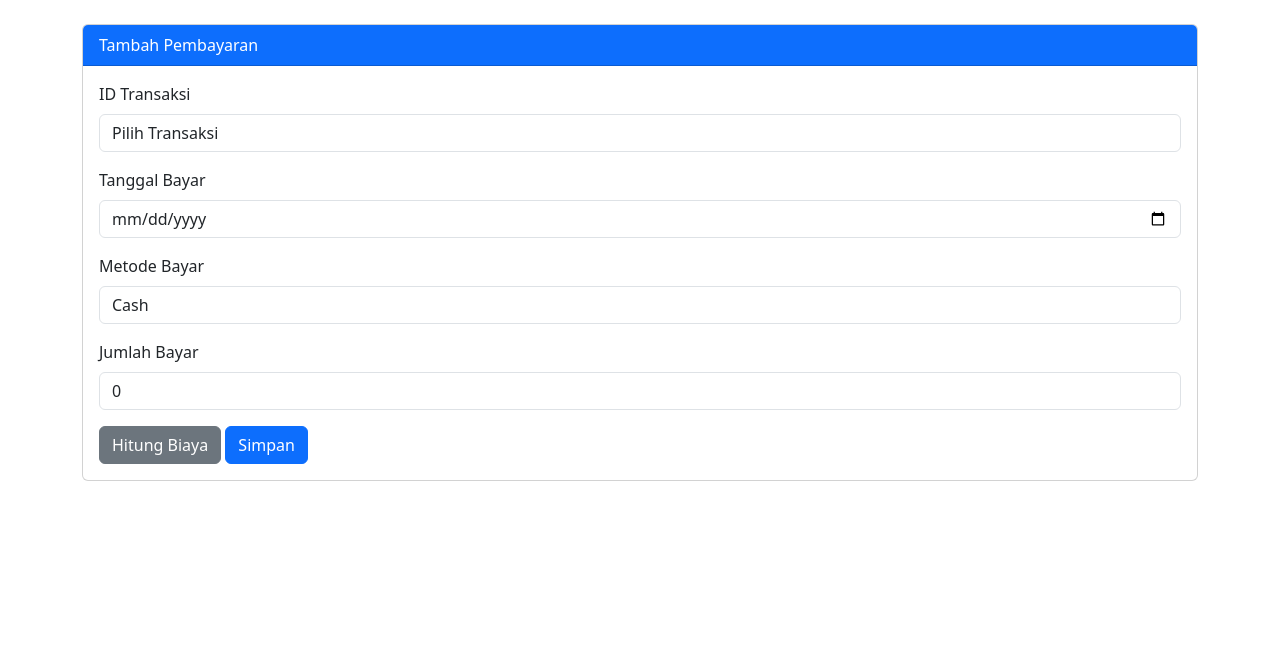
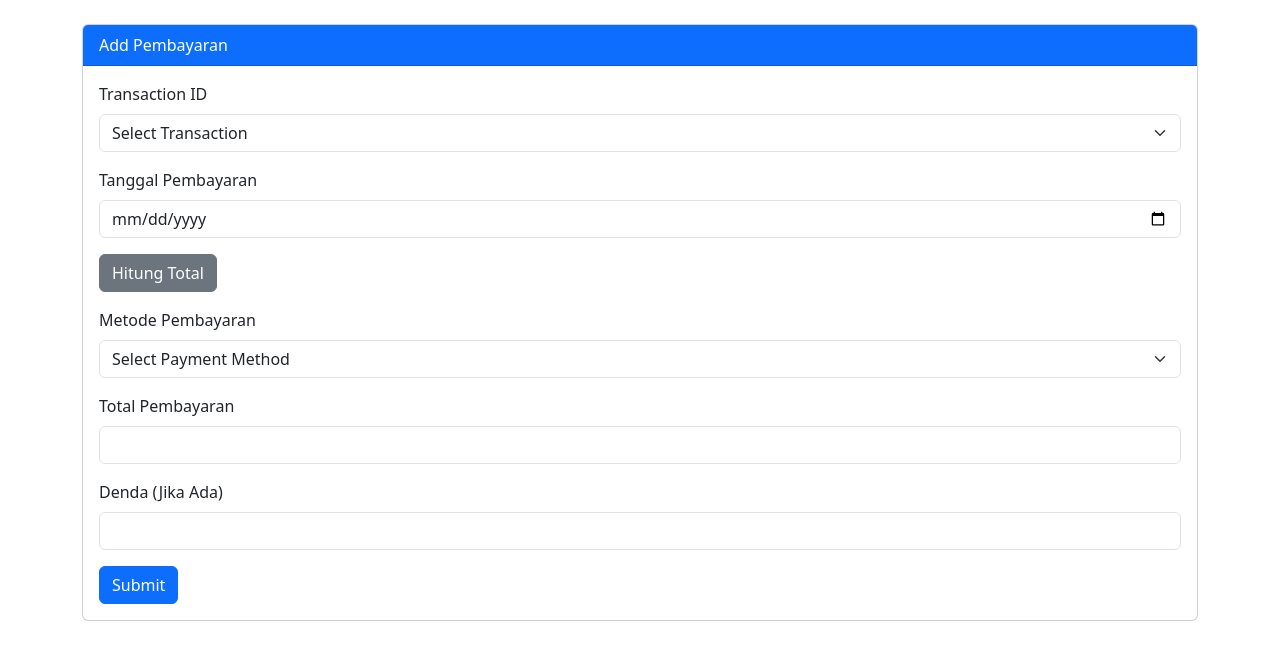
Before and after one commit to halvest/rentalps-pbd, a PHP site: page /add_pembayaran.php in a window 1280 px wide. Shown: the part 56-716 px from the top of the page. Run offline with PHP 8.4, Linux system fonts and the light colour scheme; data comes from the database, SQL or seed files in the repository.

Commit message:
upload not fix

```diff
--- a/add_pembayaran.php
+++ b/add_pembayaran.php
@@ -3,7 +3,7 @@
 <head>
     <meta charset="UTF-8">
     <meta name="viewport" content="width=device-width, initial-scale=1.0">
-    <title>Tambah Pembayaran</title>
+    <title>Add Pembayaran</title>
     <link href="https://cdn.jsdelivr.net/npm/bootstrap@5.3.0/dist/css/bootstrap.min.css" rel="stylesheet">
 </head>
 <body>
@@ -12,109 +12,107 @@
 
 <div class="container mt-4">
     <div class="card">
-        <div class="card-header bg-primary text-white">Tambah Pembayaran</div>
+        <div class="card-header bg-primary text-white">Add Pembayaran</div>
         <div class="card-body">
-            <form method="POST" action="">
+            <?php
+            $jumlah_bayar = '';
+            $denda = '';
+
+            if ($_SERVER["REQUEST_METHOD"] == "POST" && isset($_POST['calculate'])) {
+                $id_transaksi = $_POST['id_transaksi'];
+                $tanggal_bayar = $_POST['tanggal_bayar'];
+                $denda_per_hari = 5000; // Contoh nilai denda per hari
+
+                // Hitung total pembayaran dan denda menggunakan query MySQL
+                $sql_hitung = "
+                    SELECT ps.harga_sewa,
+                           DATEDIFF(t.tanggal_kembali, t.tanggal_sewa) AS durasi_sewa,
+                           GREATEST(DATEDIFF('$tanggal_bayar', t.tanggal_kembali), 0) AS keterlambatan,
+                           (DATEDIFF(t.tanggal_kembali, t.tanggal_sewa) * ps.harga_sewa) +
+                           (GREATEST(DATEDIFF('$tanggal_bayar', t.tanggal_kembali), 0) * $denda_per_hari) AS total_bayar
+                    FROM transaksi t
+                    JOIN playstation ps ON t.id_playstation = ps.id_playstation
+                    WHERE t.id_transaksi = '$id_transaksi'
+                ";
+                $result = $conn->query($sql_hitung);
+
+                if ($result && $result->num_rows > 0) {
+                    $row = $result->fetch_assoc();
+                    $jumlah_bayar = $row['total_bayar'];
+                    $denda = $row['keterlambatan'] * $denda_per_hari;
+                } else {
+                    echo "<div class='alert alert-danger'>Transaksi tidak ditemukan atau data tidak valid.</div>";
+                }
+            }
+
+            if ($_SERVER["REQUEST_METHOD"] == "POST" && isset($_POST['submit'])) {
+                $id_transaksi = $_POST['id_transaksi'];
+                $tanggal_bayar = $_POST['tanggal_bayar'];
+                $metode_bayar = $_POST['metode_bayar'];
+                $status = 'Lunas';
+
+                // Simpan ke tabel pembayaran
+                $sql_pembayaran = "
+                    INSERT INTO pembayaran (id_transaksi, tanggal_bayar, metode_bayar, jumlah_bayar)
+                    VALUES ('$id_transaksi', '$tanggal_bayar', '$metode_bayar', '$jumlah_bayar')
+                ";
+                if ($conn->query($sql_pembayaran) === TRUE) {
+                    // Update status ke tabel transaksi
+                    $sql_update_status = "UPDATE transaksi SET status = '$status' WHERE id_transaksi = '$id_transaksi'";
+                    if ($conn->query($sql_update_status) === TRUE) {
+                        echo "<div class='alert alert-success'>Pembayaran berhasil ditambahkan dan status transaksi diperbarui.</div>";
+                    } else {
+                        echo "<div class='alert alert-warning'>Pembayaran berhasil, tetapi gagal memperbarui status transaksi.</div>";
+                    }
+                } else {
+                    echo "<div class='alert alert-danger'>Gagal menambahkan pembayaran.</div>";
+                }
+            }
+            ?>
+
+            <form method="post" class="form">
                 <div class="mb-3">
-                    <label for="id_transaksi" class="form-label">ID Transaksi</label>
-                    <select name="id_transaksi" id="id_transaksi" class="form-control" required>
-                        <option value="">Pilih Transaksi</option>
+                    <label for="id_transaksi" class="form-label">Transaction ID</label>
+                    <select class="form-select" id="id_transaksi" name="id_transaksi" required>
+                        <option value="">Select Transaction</option>
                         <?php
-                        $sql_transaksi = "SELECT t.id_transaksi, p.nama, ps.kategori
-                                          FROM transaksi t
-                                          JOIN pelanggan p ON t.id_pelanggan = p.id_pelanggan
-                                          JOIN playstation ps ON t.id_playstation = ps.id_playstation";
-                        $result = $conn->query($sql_transaksi);
-                        if ($result->num_rows > 0) {
-                            while ($row = $result->fetch_assoc()) {
-                                echo "<option value='{$row['id_transaksi']}'";
-                                if (isset($_POST['id_transaksi']) && $_POST['id_transaksi'] == $row['id_transaksi']) {
-                                    echo " selected";
-                                }
-                                echo ">Transaksi ID {$row['id_transaksi']} - {$row['nama']} ({$row['kategori']})</option>";
-                            }
+                        $transaksi = $conn->query("SELECT id_transaksi, id_pelanggan FROM transaksi WHERE status != 'Lunas'");
+                        while ($row = $transaksi->fetch_assoc()) {
+                            $selected = isset($_POST['id_transaksi']) && $_POST['id_transaksi'] == $row['id_transaksi'] ? 'selected' : '';
+                            echo "<option value='{$row['id_transaksi']}' $selected>ID {$row['id_transaksi']} - Pelanggan {$row['id_pelanggan']}</option>";
                         }
                         ?>
                     </select>
                 </div>
                 <div class="mb-3">
-                    <label for="tanggal_bayar" class="form-label">Tanggal Bayar</label>
-                    <input type="date" name="tanggal_bayar" id="tanggal_bayar" class="form-control" required value="<?php echo $_POST['tanggal_bayar'] ?? ''; ?>">
+                    <label for="tanggal_bayar" class="form-label">Tanggal Pembayaran</label>
+                    <input type="date" class="form-control" id="tanggal_bayar" name="tanggal_bayar" value="<?= isset($_POST['tanggal_bayar']) ? $_POST['tanggal_bayar'] : '' ?>" required>
                 </div>
+                <button type="submit" name="calculate" class="btn btn-secondary mb-3">Hitung Total</button>
+
                 <div class="mb-3">
-                    <label for="metode_bayar" class="form-label">Metode Bayar</label>
-                    <select name="metode_bayar" id="metode_bayar" class="form-control" required>
-                        <option value="Cash" <?php echo (isset($_POST['metode_bayar']) && $_POST['metode_bayar'] == 'Cash') ? 'selected' : ''; ?>>Cash</option>
-                        <option value="Transfer" <?php echo (isset($_POST['metode_bayar']) && $_POST['metode_bayar'] == 'Transfer') ? 'selected' : ''; ?>>Transfer</option>
-                        <option value="E-Wallet" <?php echo (isset($_POST['metode_bayar']) && $_POST['metode_bayar'] == 'E-Wallet') ? 'selected' : ''; ?>>E-Wallet</option>
+                    <label for="metode_bayar" class="form-label">Metode Pembayaran</label>
+                    <select class="form-select" id="metode_bayar" name="metode_bayar" required>
+                        <option value="">Select Payment Method</option>
+                        <option value="Cash" <?= isset($_POST['metode_bayar']) && $_POST['metode_bayar'] == 'Cash' ? 'selected' : '' ?>>Cash</option>
+                        <option value="Transfer" <?= isset($_POST['metode_bayar']) && $_POST['metode_bayar'] == 'Transfer' ? 'selected' : '' ?>>Transfer</option>
+                        <option value="E-Wallet" <?= isset($_POST['metode_bayar']) && $_POST['metode_bayar'] == 'E-Wallet' ? 'selected' : '' ?>>E-Wallet</option>
                     </select>
                 </div>
                 <div class="mb-3">
-                    <label for="jumlah_bayar" class="form-label">Jumlah Bayar</label>
-                    <input type="text" name="jumlah_bayar" id="jumlah_bayar" class="form-control" readonly
-                    value="<?php
-                        if (isset($_POST['id_transaksi'])) {
-                            $id_transaksi = $_POST['id_transaksi'];
-                            $sql_hitung = "SELECT ps.harga_sewa, DATEDIFF(t.tanggal_kembali, t.tanggal_sewa) AS durasi
-                                           FROM transaksi t
-                                           JOIN playstation ps ON t.id_playstation = ps.id_playstation
-                                           WHERE t.id_transaksi = '$id_transaksi'";
-                            $result = $conn->query($sql_hitung);
-                            if ($result && $result->num_rows > 0) {
-                                $row = $result->fetch_assoc();
-                                $harga_sewa = $row['harga_sewa'];
-                                $durasi = $row['durasi'];
-                                echo $harga_sewa * $durasi;
-                            } else {
-                                echo 0;
-                            }
-                        } else {
-                            echo 0;
-                        }
-                    ?>">
+                    <label for="total_bayar" class="form-label">Total Pembayaran</label>
+                    <input type="text" class="form-control" id="total_bayar" name="total_bayar" value="<?= htmlspecialchars($jumlah_bayar) ?>" readonly>
                 </div>
-                <button type="submit" name="calculate" class="btn btn-secondary">Hitung Biaya</button>
-                <button type="submit" name="submit" class="btn btn-primary">Simpan</button>
+                <div class="mb-3">
+                    <label for="denda" class="form-label">Denda (Jika Ada)</label>
+                    <input type="text" class="form-control" id="denda" name="denda" value="<?= htmlspecialchars($denda) ?>" readonly>
+                </div>
+                <button type="submit" name="submit" class="btn btn-primary">Submit</button>
             </form>
         </div>
     </div>
 </div>
 
-<?php
-if (isset($_POST['submit'])) {
-    $id_transaksi = $_POST['id_transaksi'];
-    $tanggal_bayar = $_POST['tanggal_bayar'];
-    $metode_bayar = $_POST['metode_bayar'];
-    $status = 'Lunas';
-
-    // Hitung Total Pembayaran
-    $sql_hitung = "SELECT ps.harga_sewa, DATEDIFF(t.tanggal_kembali, t.tanggal_sewa) AS durasi
-                   FROM transaksi t
-                   JOIN playstation ps ON t.id_playstation = ps.id_playstation
-                   WHERE t.id_transaksi = '$id_transaksi'";
-    $result = $conn->query($sql_hitung);
-    $row = $result->fetch_assoc();
-    $harga_sewa = $row['harga_sewa'];
-    $durasi = $row['durasi'];
-    $jumlah_bayar = $harga_sewa * $durasi;
-
-    // Simpan ke tabel pembayaran
-    $sql_pembayaran = "INSERT INTO pembayaran (id_transaksi, tanggal_bayar, metode_bayar, jumlah_bayar)
-                       VALUES ('$id_transaksi', '$tanggal_bayar', '$metode_bayar', '$jumlah_bayar')";
-
-    if ($conn->query($sql_pembayaran) === TRUE) {
-        // Update status ke tabel transaksi
-        $sql_update_status = "UPDATE transaksi SET status = '$status' WHERE id_transaksi = '$id_transaksi'";
-        if ($conn->query($sql_update_status) === TRUE) {
-            echo "<script>alert('Pembayaran berhasil ditambahkan dan status transaksi diperbarui');window.location.href='list_pembayaran.php';</script>";
-        } else {
-            echo "<script>alert('Pembayaran berhasil, tetapi gagal memperbarui status transaksi');</script>";
-        }
-    } else {
-        echo "<script>alert('Gagal menambahkan pembayaran');</script>";
-    }
-}
-?>
 <script src="https://cdn.jsdelivr.net/npm/bootstrap@5.3.0/dist/js/bootstrap.bundle.min.js"></script>
 </body>
 </html>
--- a/config/db.php
+++ b/config/db.php
@@ -2,7 +2,7 @@
 $host = 'localhost';
 $username = 'root';
 $password = '';
-$dbname = 'Rental_PS';
+$dbname = 'RentalPS';
 
 $conn = new mysqli($host, $username, $password, $dbname);
 
```
Also changed, not shown: add_pelanggan.php (+25 -13 lines), add_transaksi.php (+53 -9 lines), pelanggan.php (+10 -9 lines), transaksi.php (+7 -11 lines).
